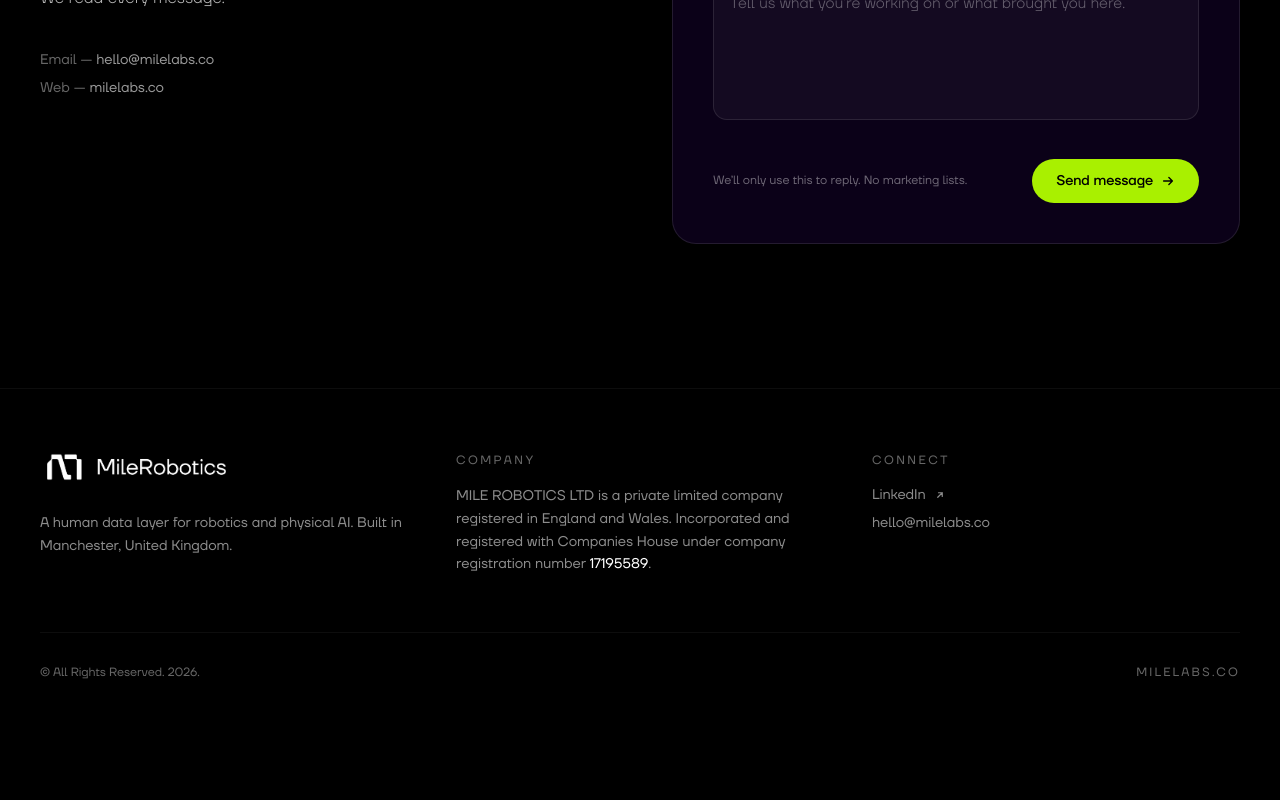
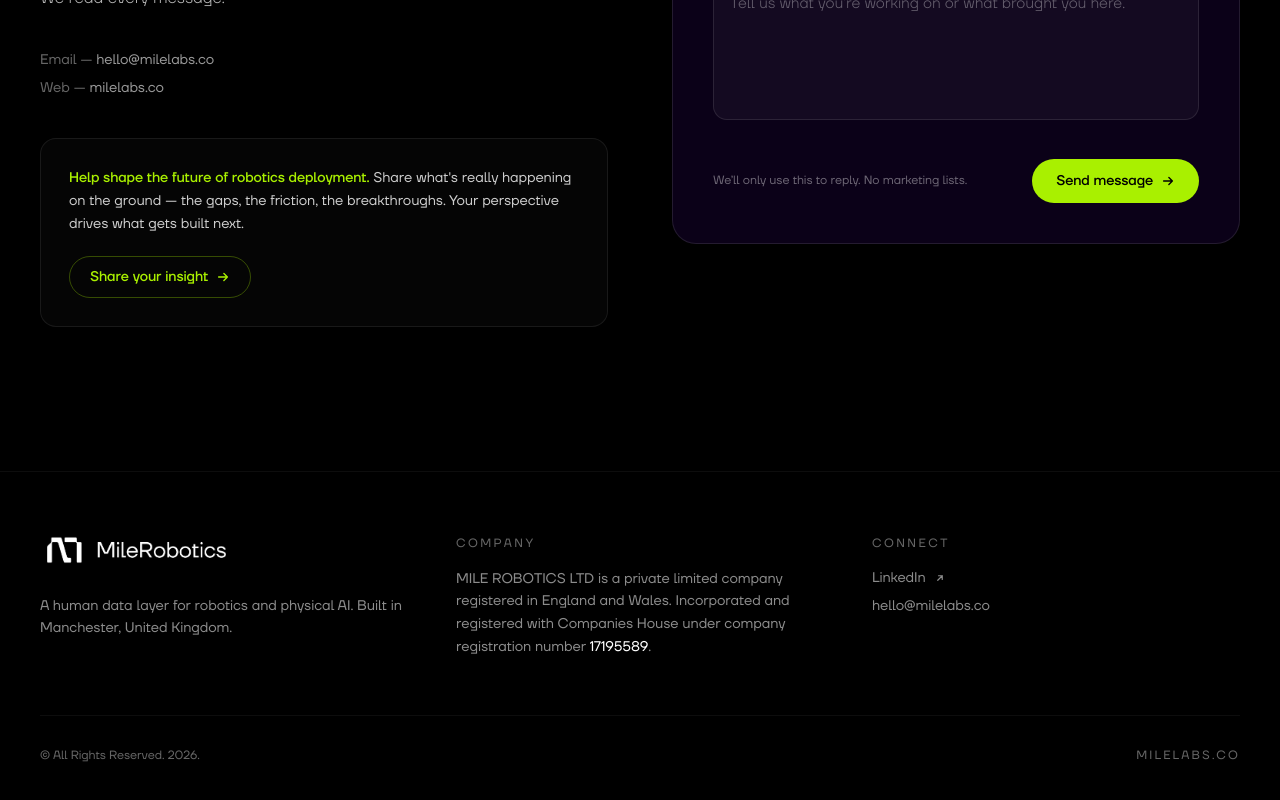
Before and after one commit to mile-robotics/mile-website-v2, a Next.js app: page / in a window 1280 px wide. Shown: the part 4409-5209 px from the top of the page. Before the commit the page ends 5154 px from the top, so only its background shows below. Built offline with nearby package versions, Linux system fonts and the light colour scheme.

Commit message:
feat: add survey CTA to landing page Get in Touch section

```diff
--- a/app/sections/CTA.tsx
+++ b/app/sections/CTA.tsx
@@ -97,6 +97,36 @@ export function CTA() {
               </a>
             </div>
           </div>
+
+          {/* ── Survey CTA ── */}
+          <motion.div
+            initial={{ opacity: 0, y: 12 }}
+            whileInView={{ opacity: 1, y: 0 }}
+            viewport={{ once: true, margin: "-80px" }}
+            transition={{ duration: 0.6, delay: 0.15 }}
+            className="mt-10 rounded-2xl border border-white/[0.08] bg-white/[0.02] p-6 sm:p-7"
+          >
+            <p className="text-sm text-white/80 leading-relaxed">
+              <span className="text-electric-lime font-medium">Help shape the future of robotics deployment.</span>{" "}
+              Share what's really happening on the ground — the gaps, the friction, the breakthroughs.
+              Your perspective drives what gets built next.
+            </p>
+            <a
+              href="/survey"
+              className="mt-5 inline-flex items-center gap-2 rounded-full px-5 py-2.5 text-sm font-medium border border-electric-lime/30 text-electric-lime hover:bg-electric-lime hover:text-black transition-all duration-300"
+            >
+              Share your insight
+              <svg viewBox="0 0 16 16" width="14" height="14" fill="none" aria-hidden>
+                <path
+                  d="M3 8h10M9 4l4 4-4 4"
+                  stroke="currentColor"
+                  strokeWidth="1.6"
+                  strokeLinecap="round"
+                  strokeLinejoin="round"
+                />
+              </svg>
+            </a>
+          </motion.div>
         </div>
 
         <motion.form
```
